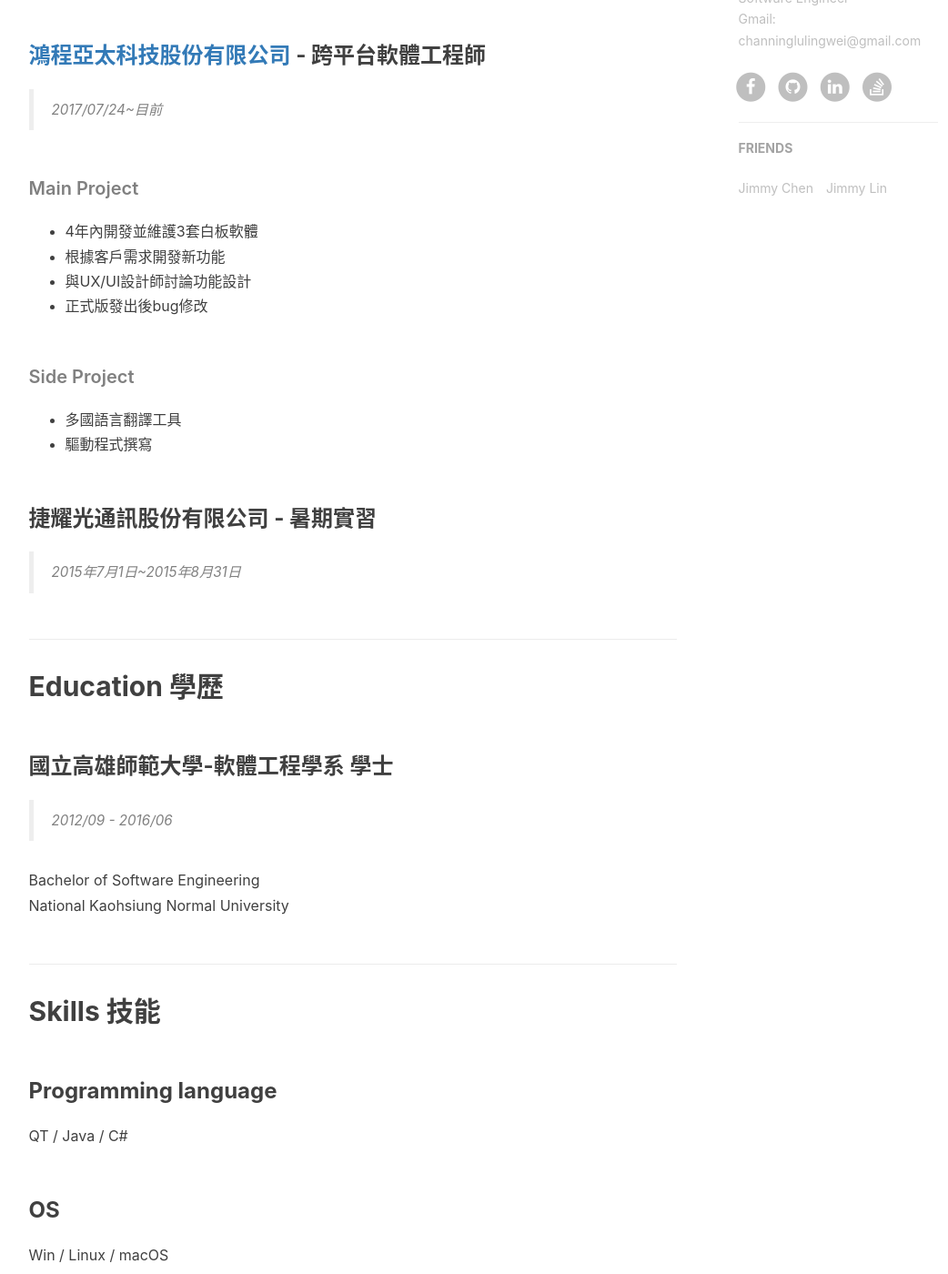
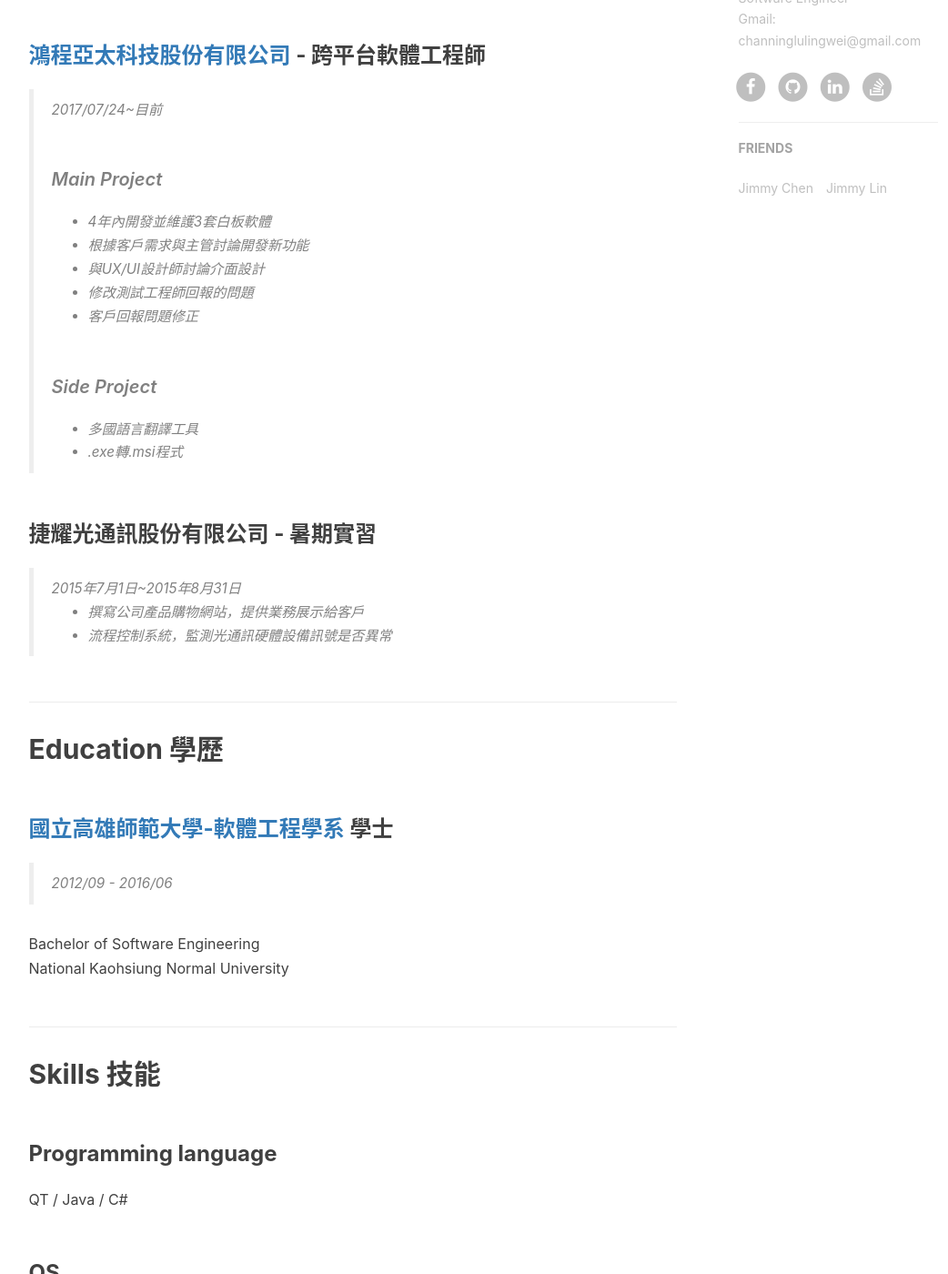
Before and after one commit to channing333/channing333.github.io, a Jekyll site: the page built from about.html, in a window 1280 px wide and 1400 px high, scrolled down 995 px. Shown: the whole window at 91% size, without its empty margins (136-1178 px from the left). Built offline with Jekyll 4.4.1, drawn with Linux system fonts in a browser that asks for light colours; nearby versions of some CDN libraries; comment, search, counter and statistics services are not loaded; some of the changed text lies outside the part shown.

Commit message:
20210616 channing zh.md

```diff
--- a/_includes/about/zh.md
+++ b/_includes/about/zh.md
@@ -6,24 +6,25 @@
 ## Experience 經歷
 ### [鴻程亞太科技股份有限公司](http://www.hitevision.com.tw/zh_TW/index.asp) - 跨平台軟體工程師
 > 2017/07/24~目前
-
 ##### Main Project
 * 4年內開發並維護3套白板軟體
-* 根據客戶需求開發新功能
-* 與UX/UI設計師討論功能設計
-* 正式版發出後bug修改
-
+* 根據客戶需求與主管討論開發新功能
+* 與UX/UI設計師討論介面設計
+* 修改測試工程師回報的問題
+* 客戶回報問題修正
+>
 ##### Side Project
 * 多國語言翻譯工具
-* 驅動程式撰寫
+* .exe轉.msi程式
 
 ### 捷耀光通訊股份有限公司 - 暑期實習
 > 2015年7月1日~2015年8月31日
+* 撰寫公司產品購物網站，提供業務展示給客戶
+* 流程控制系統，監測光通訊硬體設備訊號是否異常
 
 ## Education 學歷
-### 國立高雄師範大學-軟體工程學系 學士
+### [國立高雄師範大學-軟體工程學系](https://dept.nknu.edu.tw/WE/zh/) 學士
 >2012/09 - 2016/06
-
 
 Bachelor of Software Engineering <br>
 National Kaohsiung Normal University
```
Also changed, not shown: other parts of _includes/about/zh.md (+1 -1 lines), img/Newline Engage.png.
